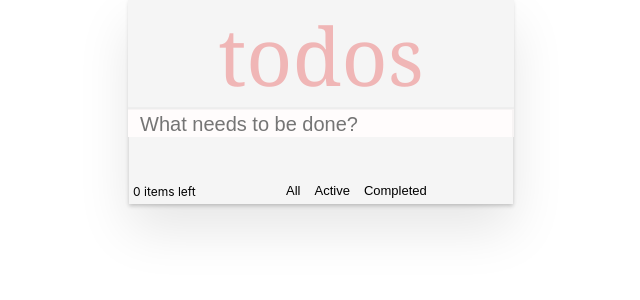
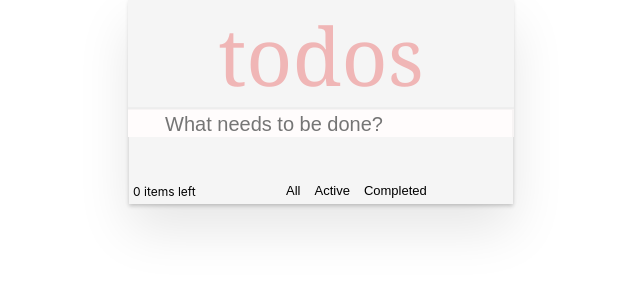
Before and after one commit to p-nikitenko-exceed/todo-react, a React (Create React App) app: page / in a window 1280 px wide. Shown: the top 300 px of the page, without its empty margins (255-895 px from the left). Built offline with nearby package versions, Linux system fonts and the light colour scheme.

Commit message:
без  responsible design

```diff
--- a/src/App.css
+++ b/src/App.css
@@ -45,16 +45,18 @@
   flex-shrink: 1;
   width: 99%;
   outline: none;
-  text-indent: 10px;
+  text-indent: 35px;
   font-size: 20px;
   border: none;
   background-color: rgb(255, 252, 252);
 
+
+
 }
 .Header-all-done{
 
+  display: flex;
   padding: 5px 0px 5px 10px;
-  box-shadow: inset 0 -2px 1px rgba(0,0,0,0.03);
 
 
 }
@@ -103,6 +105,9 @@
 #all-done + label::before{
   content: '\FE40';
   color: gray;
+
+  position: relative;
+  top: 35px;
 
 }
 
```
